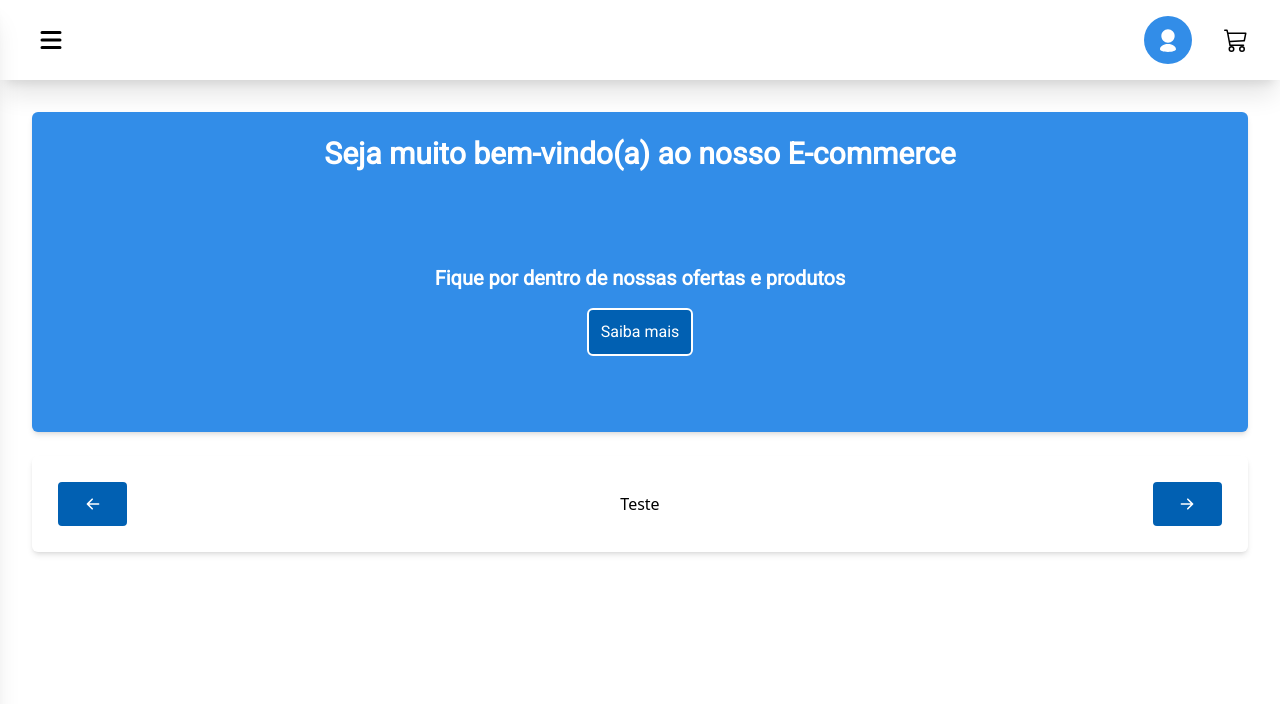
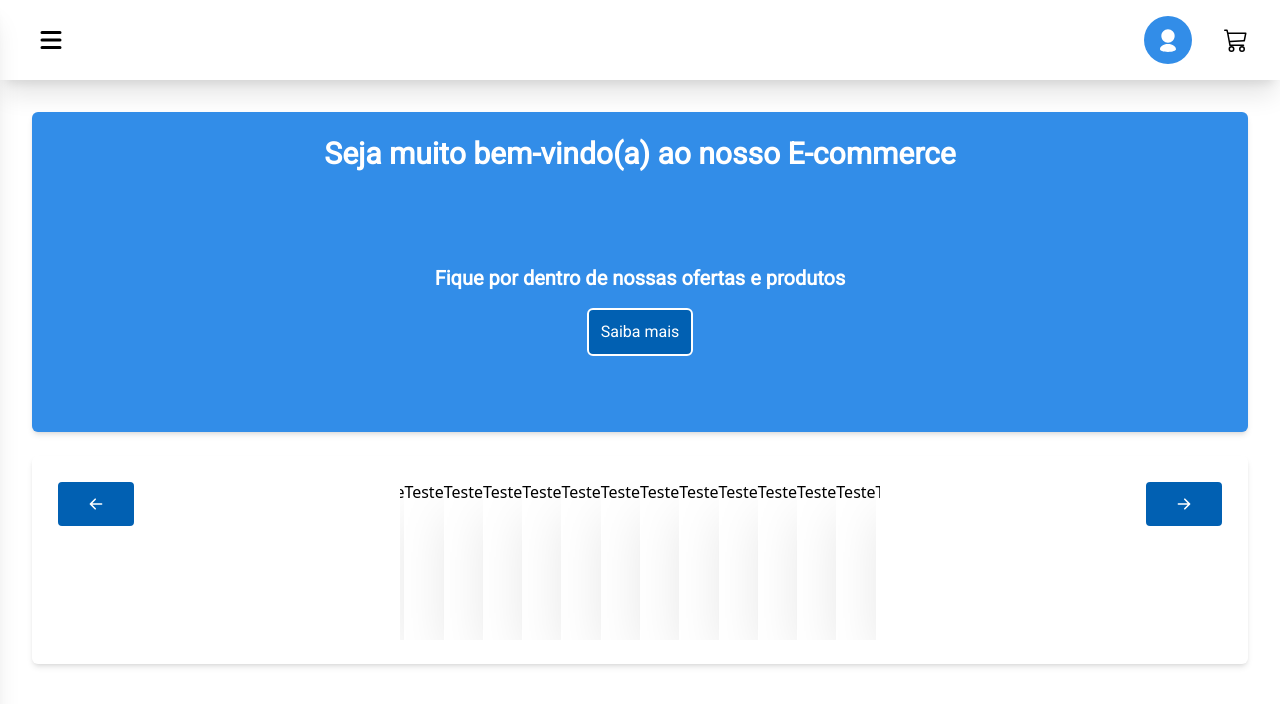
Before and after one commit to Raul26-tech/MyClothes, a React (Vite) app: page / in a window 1280 px wide. Shown: the top 704 px of the page. Built offline with nearby package versions, Linux system fonts and the light colour scheme.

Commit message:
Criando slide

```diff
--- a/src/components/Slider/index.tsx
+++ b/src/components/Slider/index.tsx
@@ -1,8 +1,8 @@
-import { ReactNode } from 'react';
+import { ButtonHTMLAttributes, ReactNode, useRef } from 'react';
 import { HiArrowLeft, HiArrowRight } from 'react-icons/hi';
 import Button from '../Buttom';
 
-interface ISliderProps {
+interface ISliderProps extends ButtonHTMLAttributes<HTMLButtonElement> {
     children: ReactNode;
     forNext?: () => void;
     toGoBack?: () => void;
@@ -14,18 +14,19 @@ export default function Slider({
     forNext,
     toGoBack,
     addClassName = '',
+    ...rest
 }: ISliderProps) {
     return (
-        <div className={`w-full rounded-md shadow-md p-6 ${addClassName}`}>
+        <div className={`w-full rounded-md shadow-md p-6  ${addClassName}`}>
             <div className="w-full flex justify-between">
                 <Button
-                    onClick={toGoBack}
+                    onClick={forNext}
                     pattern="primary"
                     addClassName="md:w-[5rem]"
                 >
                     <HiArrowLeft className="text-white" />
                 </Button>
-                <div className="w-full flex justify-center items-center overflow-auto">
+                <div className="w-[30rem] flex justify-center items-center overflow-x-auto">
                     {children}
                 </div>
                 <Button
--- a/src/pages/Main/index.tsx
+++ b/src/pages/Main/index.tsx
@@ -2,20 +2,63 @@ import Content from '../../components/Content';
 import Layout from '../../components/Layout';
 import Banner from '../../components/Banner';
 import Slider from '../../components/Slider';
-
-interface IProductOfers {
-    id: string;
-    name: string;
-    price: number;
-    description: string;
-}
+import { useCallback, useRef } from 'react';
 
 export default function Main() {
+    const carousel = useRef();
+
+    const handleScroolview = useCallback(() => {
+        console.log('Cliquei');
+    }, []);
+
     return (
         <Layout>
             <Content>
                 <Banner />
-                <Slider addClassName="mt-6">Teste</Slider>
+                <Slider addClassName="mt-6" forNext={handleScroolview}>
+                    <div className="w-[15rem] flex h-40 bg-white shadow-2xl">
+                        Teste
+                    </div>
+                    <div className="w-[15rem] flex h-40 bg-white shadow-2xl">
+                        Teste
+                    </div>
+                    <div className="w-[15rem] flex h-40 bg-white shadow-2xl">
+                        Teste
+                    </div>
+                    <div className="w-[15rem] flex h-40 bg-white shadow-2xl">
+                        Teste
+                    </div>
+                    <div className="w-[15rem] flex h-40 bg-white shadow-2xl">
+                        Teste
+                    </div>
+                    <div className="w-[15rem] flex h-40 bg-white shadow-2xl">
+                        Teste
+                    </div>
+                    <div className="w-[15rem] flex h-40 bg-white shadow-2xl">
+                        Teste
+                    </div>
+                    <div className="w-[15rem] flex h-40 bg-white shadow-2xl">
+                        Teste
+                    </div>
+                    <div className="w-[15rem] flex h-40 bg-white shadow-2xl">
+                        Teste
+                    </div>
+                    <div className="w-[15rem] flex h-40 bg-white shadow-2xl">
+                        Teste
+                    </div>
+                    <div className="w-[15rem] flex h-40 bg-white shadow-2xl">
+                        Teste
+                    </div>
+                    <div className="w-[15rem] flex h-40 bg-white shadow-2xl">
+                        Teste
+                    </div>
+                    <div className="w-[15rem] flex h-40 bg-white shadow-2xl">
+                        Teste
+                    </div>
+                    <div className="w-[15rem] flex h-40 bg-white shadow-2xl">
+                        Teste
+                    </div>
+                </Slider>
             </Content>
         </Layout>
     );
```
